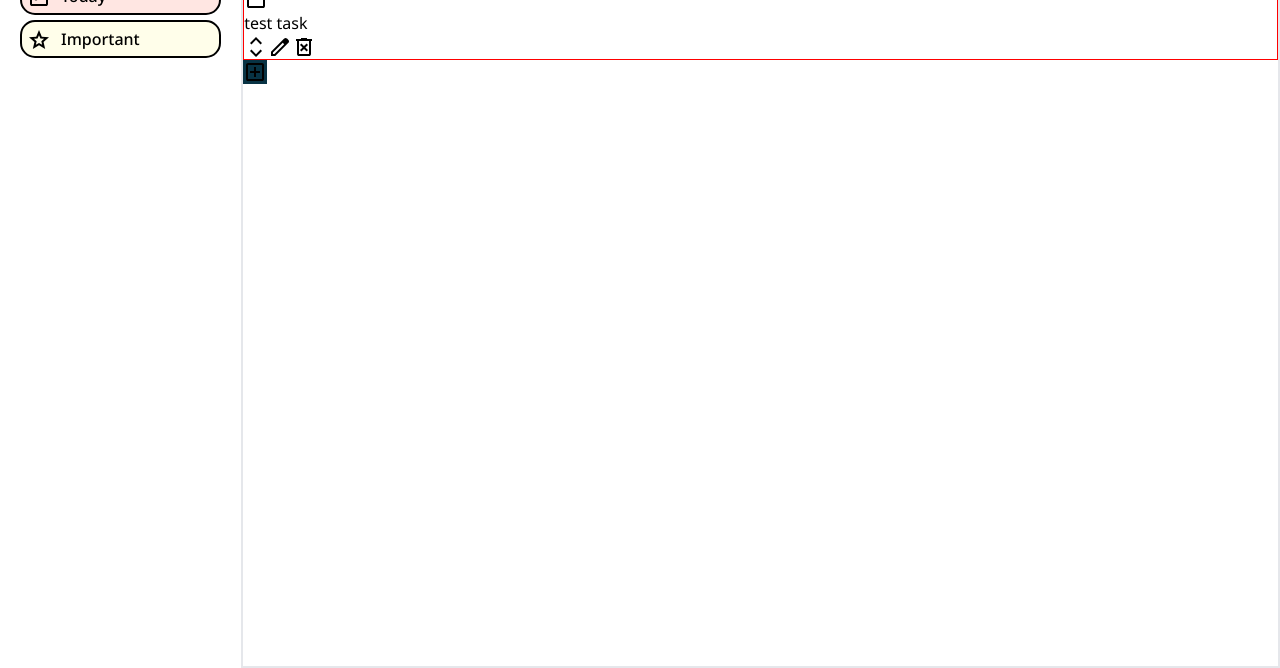
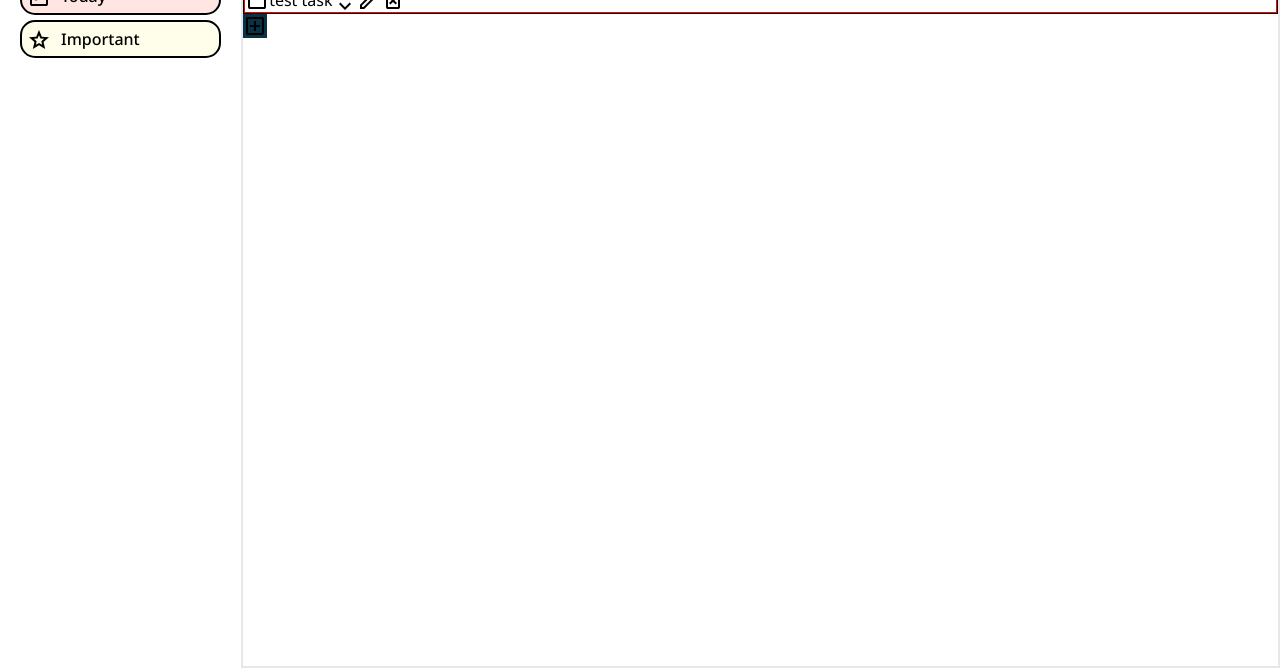
Before and after one commit to Epoza/todo-list, a website built with Vite: page index.html in a window 1280 px wide. Shown: the part 132-800 px from the top of the page. Built offline with nearby package versions, Linux system fonts and the light colour scheme.

Commit message:
add flex to taskContent

```diff
--- a/src/style.css
+++ b/src/style.css
@@ -148,8 +148,16 @@ span{
   font-weight: 500;
 }
 
-.myTask {
+#taskContent {
   border: 1px solid red;
   display: flex;
 
 }
+
+.taskContainer {
+  border: 1px solid black;
+}
+
+img#checked {
+  /*  change button to checked and cross out task name and make opacity lighter*/
+}
```
